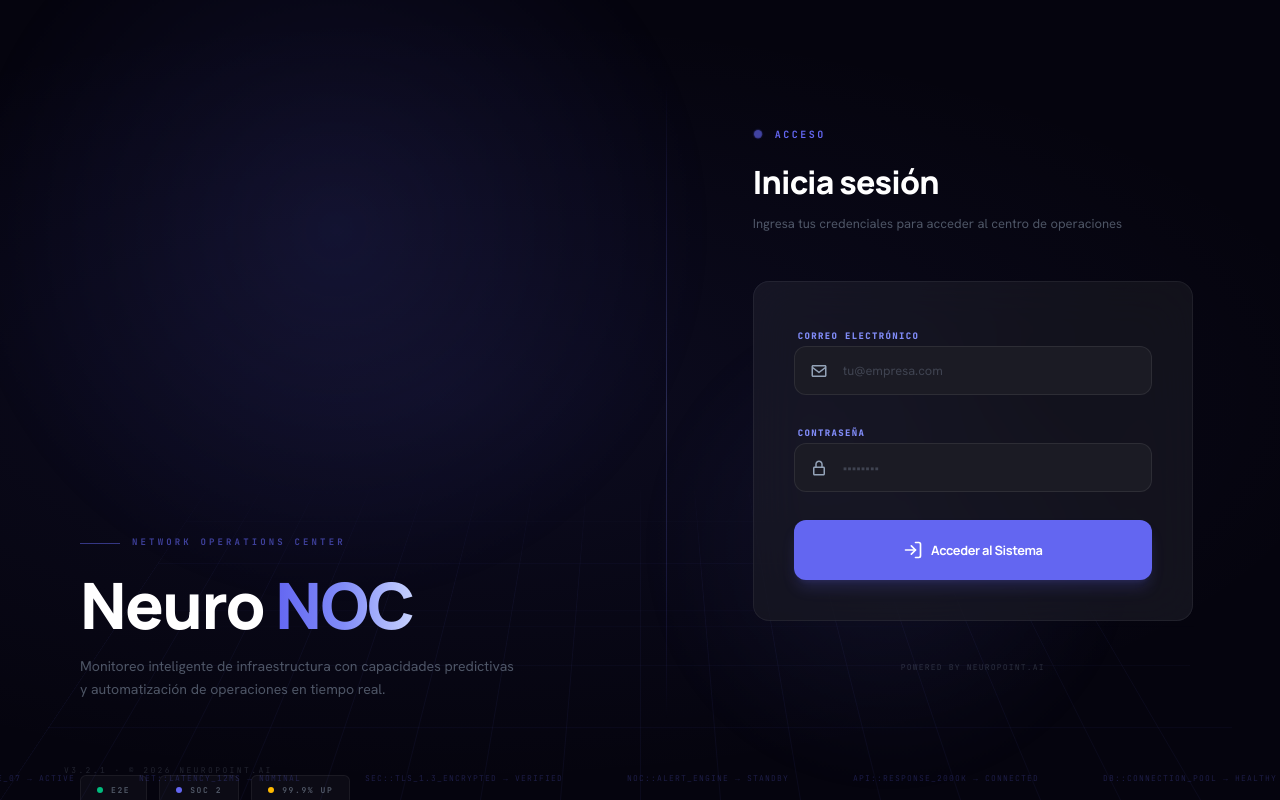
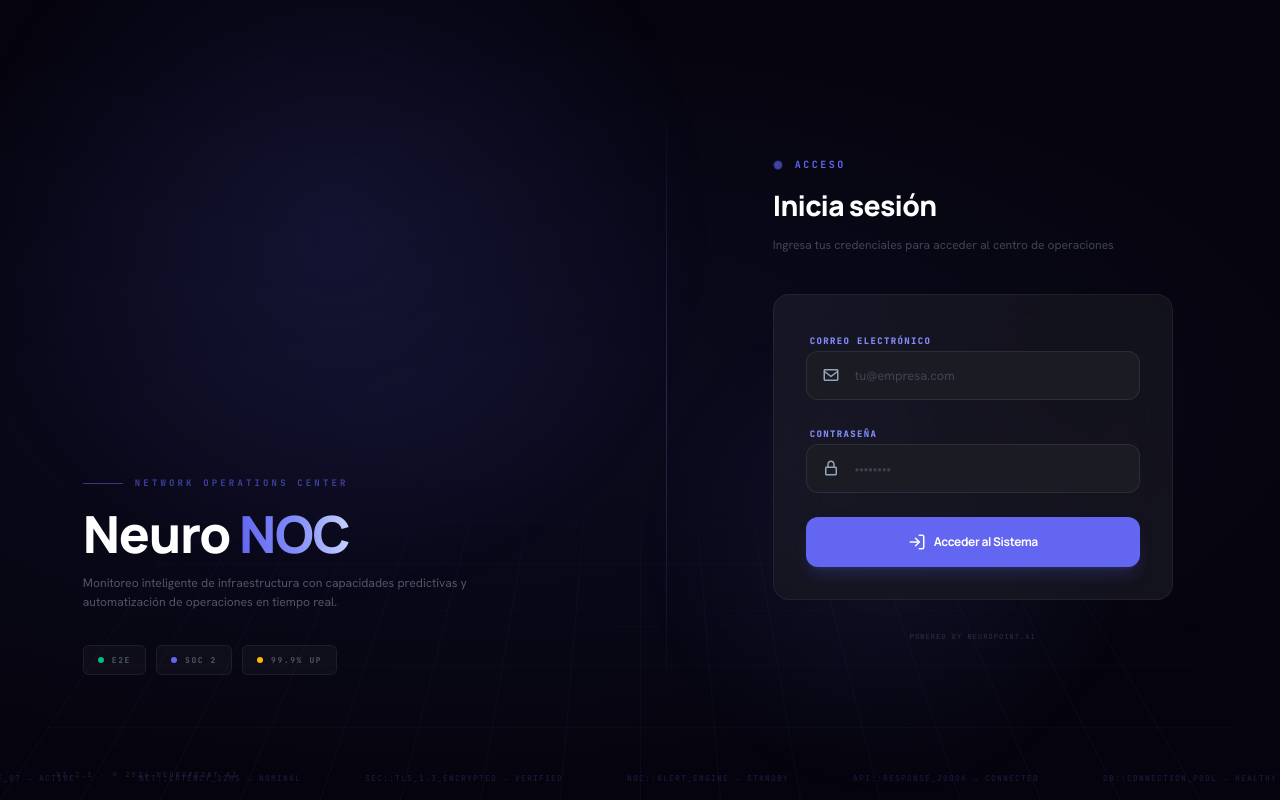
Before and after one commit to alan-neurpoint-ai/neuro-noc-web, a React (Vite) app: page /login in a window 1280 px wide. Built offline with nearby package versions, Linux system fonts and the light colour scheme.

Commit message:
fix: login panels sin overlap - layout flex column natural en vez de absolute

```diff
--- a/src/modules/auth/presentation/components/LoginBrandPanel.tsx
+++ b/src/modules/auth/presentation/components/LoginBrandPanel.tsx
@@ -13,20 +13,20 @@ interface LoginBrandPanelProps {
 export function LoginBrandPanel({ mountAnim }: LoginBrandPanelProps) {
   return (
     <div
-      className={`hidden lg:flex lg:w-[52%] relative flex-col items-center justify-center p-10 lg:p-14 xl:p-20 transition-all duration-1200 ease-out ${mountAnim ? 'opacity-100 scale-100' : 'opacity-0 scale-95'}`}
+      className={`hidden lg:flex lg:w-[52%] relative flex-col items-center justify-center p-10 lg:p-14 xl:p-16 2xl:p-20 overflow-hidden transition-all duration-1200 ease-out ${mountAnim ? 'opacity-100 scale-100' : 'opacity-0 scale-95'}`}
     >
-      <div className="relative w-full max-w-105 xl:max-w-130 2xl:max-w-150">
+      <div className="w-full max-w-105 xl:max-w-125 2xl:max-w-140 flex flex-col items-center">
         <div
-          className={`transition-all duration-1400 ease-out ${mountAnim ? 'opacity-100 scale-100' : 'opacity-0 scale-75'}`}
+          className={`w-full max-w-72 xl:max-w-80 2xl:max-w-90 transition-all duration-1400 ease-out ${mountAnim ? 'opacity-100 scale-100' : 'opacity-0 scale-75'}`}
         >
           <RadarVisualization />
         </div>
 
-        <div className="absolute -bottom-10 xl:-bottom-12 left-0 right-0">
+        <div className="w-full mt-6 xl:mt-8">
           <div
             className={`transition-all duration-700 delay-500 ${mountAnim ? 'opacity-100 translate-y-0' : 'opacity-0 translate-y-5'}`}
           >
-            <div className="flex items-center gap-3 mb-4 xl:mb-5">
+            <div className="flex items-center gap-3 mb-3 xl:mb-4">
               <div className="h-px w-8 xl:w-10 bg-brand-primary/50" />
               <span className="font-label text-[clamp(9px,0.65vw,13px)] font-bold text-brand-primary/60 uppercase tracking-[0.35em]">
                 Network Operations Center
@@ -35,7 +35,7 @@ export function LoginBrandPanel({ mountAnim }: LoginBrandPanelProps) {
           </div>
 
           <h1
-            className={`font-headline font-extrabold text-white leading-[1.08] text-[clamp(2.4rem,5vw,4.5rem)] transition-all duration-800 delay-700 ${mountAnim ? 'opacity-100 translate-y-0' : 'opacity-0 translate-y-5'}`}
+            className={`font-headline font-extrabold text-white leading-[1.08] text-[clamp(2.2rem,4vw,4rem)] transition-all duration-800 delay-700 ${mountAnim ? 'opacity-100 translate-y-0' : 'opacity-0 translate-y-5'}`}
           >
             Neuro{' '}
             <span className="text-transparent bg-clip-text gradient-login-hero-text">
@@ -44,7 +44,7 @@ export function LoginBrandPanel({ mountAnim }: LoginBrandPanelProps) {
           </h1>
 
           <p
-            className={`mt-3 xl:mt-4 text-[clamp(0.8rem,1.1vw,1.2rem)] text-text-muted/50 font-body leading-relaxed max-w-95 xl:max-w-110 transition-all duration-700 delay-900 ${mountAnim ? 'opacity-100 translate-y-0' : 'opacity-0 translate-y-4'}`}
+            className={`mt-2 xl:mt-3 text-[clamp(0.75rem,0.95vw,1.1rem)] text-text-muted/50 font-body leading-relaxed max-w-85 xl:max-w-100 transition-all duration-700 delay-900 ${mountAnim ? 'opacity-100 translate-y-0' : 'opacity-0 translate-y-4'}`}
           >
             Monitoreo inteligente de infraestructura con capacidades predictivas
             y automatización de operaciones en tiempo real.
@@ -52,17 +52,17 @@ export function LoginBrandPanel({ mountAnim }: LoginBrandPanelProps) {
         </div>
 
         <div
-          className={`absolute -bottom-36 xl:-bottom-38 left-0 flex gap-2.5 xl:gap-3 transition-all duration-700 delay-1100 ${mountAnim ? 'opacity-100 translate-y-0' : 'opacity-0 translate-y-4'}`}
+          className={`w-full flex gap-2 xl:gap-2.5 mt-6 xl:mt-8 transition-all duration-700 delay-1100 ${mountAnim ? 'opacity-100 translate-y-0' : 'opacity-0 translate-y-4'}`}
         >
           {SECURITY_BADGES.map((badge) => (
             <div
               key={badge.label}
-              className="flex items-center gap-1.5 xl:gap-2 px-3 xl:px-4 py-1.5 xl:py-2 rounded-md bg-white/3 border border-white/6"
+              className="flex items-center gap-1.5 xl:gap-2 px-2.5 xl:px-3.5 py-1.5 xl:py-2 rounded-md bg-white/3 border border-white/6"
             >
               <div
-                className={`w-1.25 h-1.25 xl:w-1.5 xl:h-1.5 rounded-full ${badge.color} animate-login-pulse-badge`}
+                className={`w-1.5 h-1.5 xl:w-1.5 xl:h-1.5 rounded-full ${badge.color} animate-login-pulse-badge`}
               />
-              <span className="font-label text-[clamp(8px,0.55vw,12px)] font-bold text-text-muted/50 uppercase tracking-[0.2em]">
+              <span className="font-label text-[clamp(8px,0.5vw,11px)] font-bold text-text-muted/50 uppercase tracking-[0.2em]">
                 {badge.label}
               </span>
             </div>
@@ -70,7 +70,7 @@ export function LoginBrandPanel({ mountAnim }: LoginBrandPanelProps) {
         </div>
       </div>
 
-      <div className="absolute bottom-6 left-10 xl:left-16 font-label text-[clamp(8px,0.5vw,10px)] text-text-muted/20 uppercase tracking-[0.3em]">
+      <div className="absolute bottom-5 left-10 xl:left-14 font-label text-[clamp(7px,0.45vw,9px)] text-text-muted/20 uppercase tracking-[0.3em]">
         v3.2.1 · &copy; 2026 Neuropoint.ai
       </div>
     </div>
--- a/src/modules/auth/presentation/components/LoginFormCard.tsx
+++ b/src/modules/auth/presentation/components/LoginFormCard.tsx
@@ -85,11 +85,11 @@ export function LoginFormCard({ mountAnim }: LoginFormCardProps) {
 
   return (
     <div
-      className={`w-full lg:w-[48%] flex flex-col justify-center items-center px-6 sm:px-10 xl:px-16 2xl:px-24 relative z-10 min-h-screen transition-all duration-1000 delay-300 ${mountAnim ? 'opacity-100 translate-y-0' : 'opacity-0 translate-y-10'}`}
+      className={`w-full lg:w-[48%] flex flex-col justify-center items-center px-6 sm:px-8 lg:px-10 xl:px-16 2xl:px-24 relative z-10 py-12 lg:py-0 transition-all duration-1000 delay-300 ${mountAnim ? 'opacity-100 translate-y-0' : 'opacity-0 translate-y-10'}`}
     >
-      <div className="w-full max-w-96 lg:max-w-100 xl:max-w-110 2xl:max-w-120">
+      <div className="w-full max-w-92 lg:max-w-96 xl:max-w-100 2xl:max-w-105">
         <div
-          className={`flex lg:hidden items-center justify-center gap-3 mb-14 transition-all duration-700 delay-200 ${mountAnim ? 'opacity-100 scale-100' : 'opacity-0 scale-90'}`}
+          className={`flex lg:hidden items-center justify-center gap-3 mb-10 transition-all duration-700 delay-200 ${mountAnim ? 'opacity-100 scale-100' : 'opacity-0 scale-90'}`}
         >
           <div>
             <span className="font-headline text-[clamp(1.1rem,2vw,1.6rem)] font-bold text-text-main tracking-tight">
@@ -101,26 +101,26 @@ export function LoginFormCard({ mountAnim }: LoginFormCardProps) {
           </div>
         </div>
 
-        <div className="mb-10 xl:mb-12">
+        <div className="mb-8 xl:mb-10">
           <div
-            className={`flex items-center gap-3 mb-4 xl:mb-5 transition-all duration-600 delay-400 ${mountAnim ? 'opacity-100 translate-x-0' : 'opacity-0 -translate-x-5'}`}
+            className={`flex items-center gap-3 mb-3 xl:mb-4 transition-all duration-600 delay-400 ${mountAnim ? 'opacity-100 translate-x-0' : 'opacity-0 -translate-x-5'}`}
           >
             <div className="relative w-2 h-2 xl:w-2.5 xl:h-2.5">
               <div className="absolute inset-0 rounded-full bg-brand-primary animate-login-pulse" />
               <div className="absolute -inset-0.75 rounded-full bg-brand-primary/20 animate-login-pulse [animation-delay:0.5s]" />
             </div>
-            <span className="font-label text-[clamp(10px,0.65vw,14px)] font-bold text-brand-primary uppercase tracking-[0.25em]">
+            <span className="font-label text-[clamp(10px,0.6vw,14px)] font-bold text-brand-primary uppercase tracking-[0.25em]">
               Acceso
             </span>
           </div>
 
           <h2
-            className={`font-headline text-[clamp(1.85rem,2.5vw,2.8rem)] font-extrabold text-text-main tracking-tight leading-tight transition-all duration-600 delay-500 ${mountAnim ? 'opacity-100 translate-y-0' : 'opacity-0 translate-y-4'}`}
+            className={`font-headline text-[clamp(1.7rem,2.2vw,2.6rem)] font-extrabold text-text-main tracking-tight leading-tight transition-all duration-600 delay-500 ${mountAnim ? 'opacity-100 translate-y-0' : 'opacity-0 translate-y-4'}`}
           >
             Inicia sesión
           </h2>
           <p
-            className={`mt-2 xl:mt-3 text-[clamp(0.8125rem,0.9vw,1rem)] text-text-muted/50 font-body transition-all duration-600 delay-600 ${mountAnim ? 'opacity-100' : 'opacity-0'}`}
+            className={`mt-2 xl:mt-3 text-[clamp(0.75rem,0.8vw,0.95rem)] text-text-muted/40 font-body transition-all duration-600 delay-600 ${mountAnim ? 'opacity-100' : 'opacity-0'}`}
           >
             Ingresa tus credenciales para acceder al centro de operaciones
           </p>
@@ -133,10 +133,10 @@ export function LoginFormCard({ mountAnim }: LoginFormCardProps) {
           <div className="absolute inset-0 rounded-2xl gradient-login-card-inner" />
 
           <form
-            className="relative p-7 sm:p-8 xl:p-10 2xl:p-12 rounded-2xl border border-white/6 bg-bg-surface/60 backdrop-blur-xl"
+            className="relative p-6 sm:p-7 xl:p-8 2xl:p-10 rounded-2xl border border-white/6 bg-bg-surface/60 backdrop-blur-xl"
             onSubmit={handleSubmit}
           >
-            <div className="space-y-5 xl:space-y-6">
+            <div className="space-y-4 xl:space-y-5">
               <div
                 className={`transition-all duration-600 delay-700 ${mountAnim ? 'opacity-100 translate-y-0' : 'opacity-0 translate-y-3'}`}
               >
@@ -180,13 +180,13 @@ export function LoginFormCard({ mountAnim }: LoginFormCardProps) {
                   <Button
                     variant="primary"
                     fullWidth
-                    className="py-4 xl:py-5 relative overflow-hidden"
+                    className="py-3.5 xl:py-4 relative overflow-hidden"
                     isLoading={isLoading}
                   >
                     {isLoading ? null : (
-                      <span className="relative z-10 flex items-center justify-center gap-2 text-[clamp(0.8rem,0.9vw,1rem)]">
+                      <span className="relative z-10 flex items-center justify-center gap-2 text-[clamp(0.75rem,0.8vw,0.95rem)]">
                         <svg
-                          className="w-4 h-4 xl:w-5 xl:h-5"
+                          className="w-4 h-4 xl:w-4.5 xl:h-4.5"
                           viewBox="0 0 24 24"
                           fill="none"
                           stroke="currentColor"
@@ -214,7 +214,7 @@ export function LoginFormCard({ mountAnim }: LoginFormCardProps) {
         </div>
 
         <p
-          className={`mt-8 xl:mt-10 text-center text-[clamp(8px,0.55vw,11px)] text-text-muted/25 font-label tracking-[0.15em] uppercase transition-all duration-600 delay-1000 ${mountAnim ? 'opacity-100' : 'opacity-0'}`}
+          className={`mt-6 xl:mt-8 text-center text-[clamp(7px,0.45vw,9px)] text-text-muted/25 font-label tracking-[0.15em] uppercase transition-all duration-600 delay-1000 ${mountAnim ? 'opacity-100' : 'opacity-0'}`}
         >
           Powered by Neuropoint.ai
         </p>
--- a/src/modules/auth/presentation/pages/LoginPage.tsx
+++ b/src/modules/auth/presentation/pages/LoginPage.tsx
@@ -22,7 +22,7 @@ export default function LoginPage() {
       <LoginBrandPanel mountAnim={mountAnim} />
 
       <div
-        className={`hidden lg:block absolute left-[52%] top-[8%] xl:top-[10%] bottom-[8%] xl:bottom-[10%] w-px transition-all duration-1000 delay-500 ${mountAnim ? 'opacity-100' : 'opacity-0'} gradient-login-divider`}
+        className={`hidden lg:block absolute left-[52%] top-[12%] bottom-[12%] w-px transition-all duration-1000 delay-500 ${mountAnim ? 'opacity-100' : 'opacity-0'} gradient-login-divider`}
       />
 
       <LoginFormCard mountAnim={mountAnim} />
```
Also changed, not shown: src/modules/auth/presentation/components/DataStream.tsx (line endings or trailing spaces).
